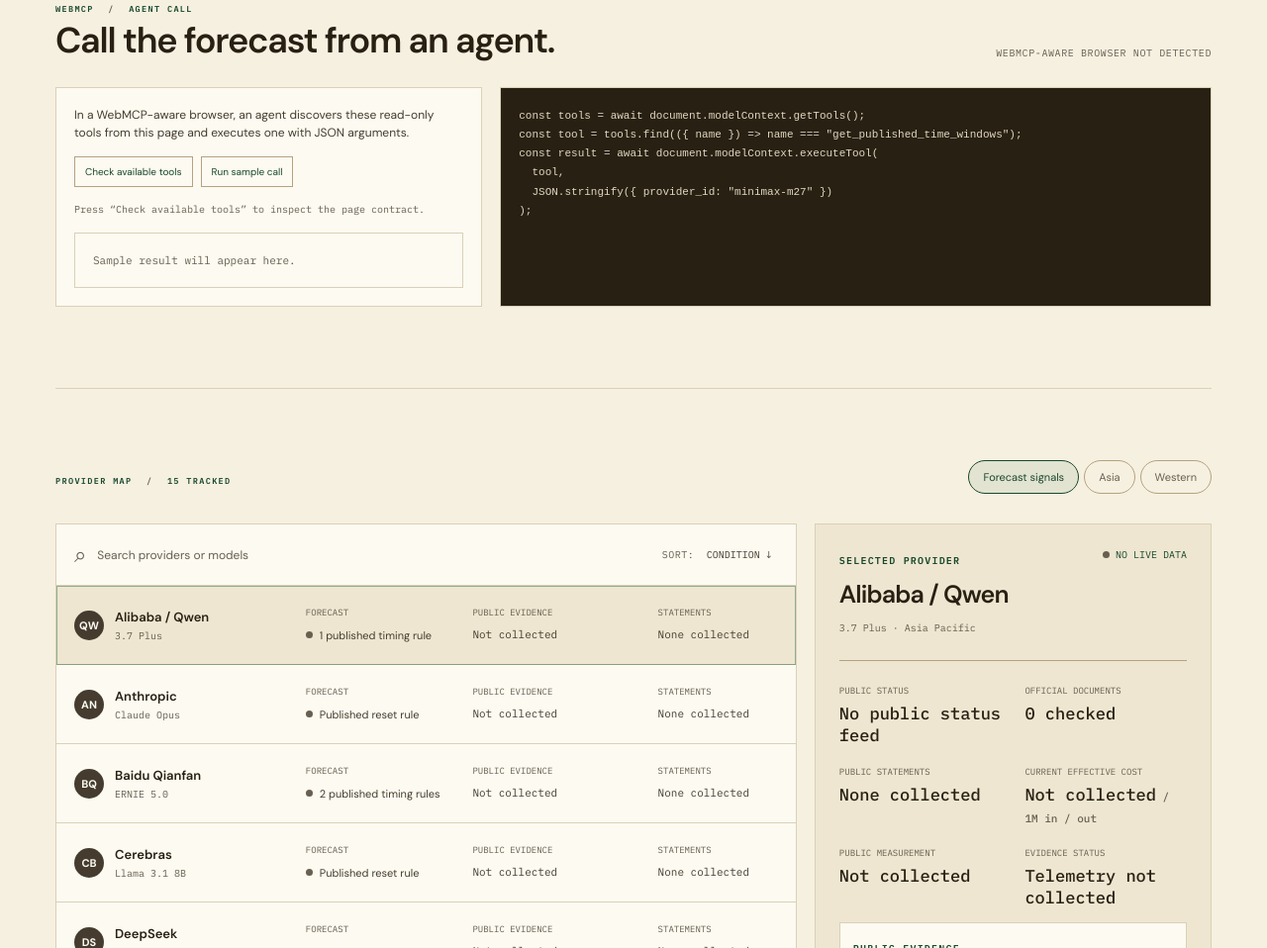
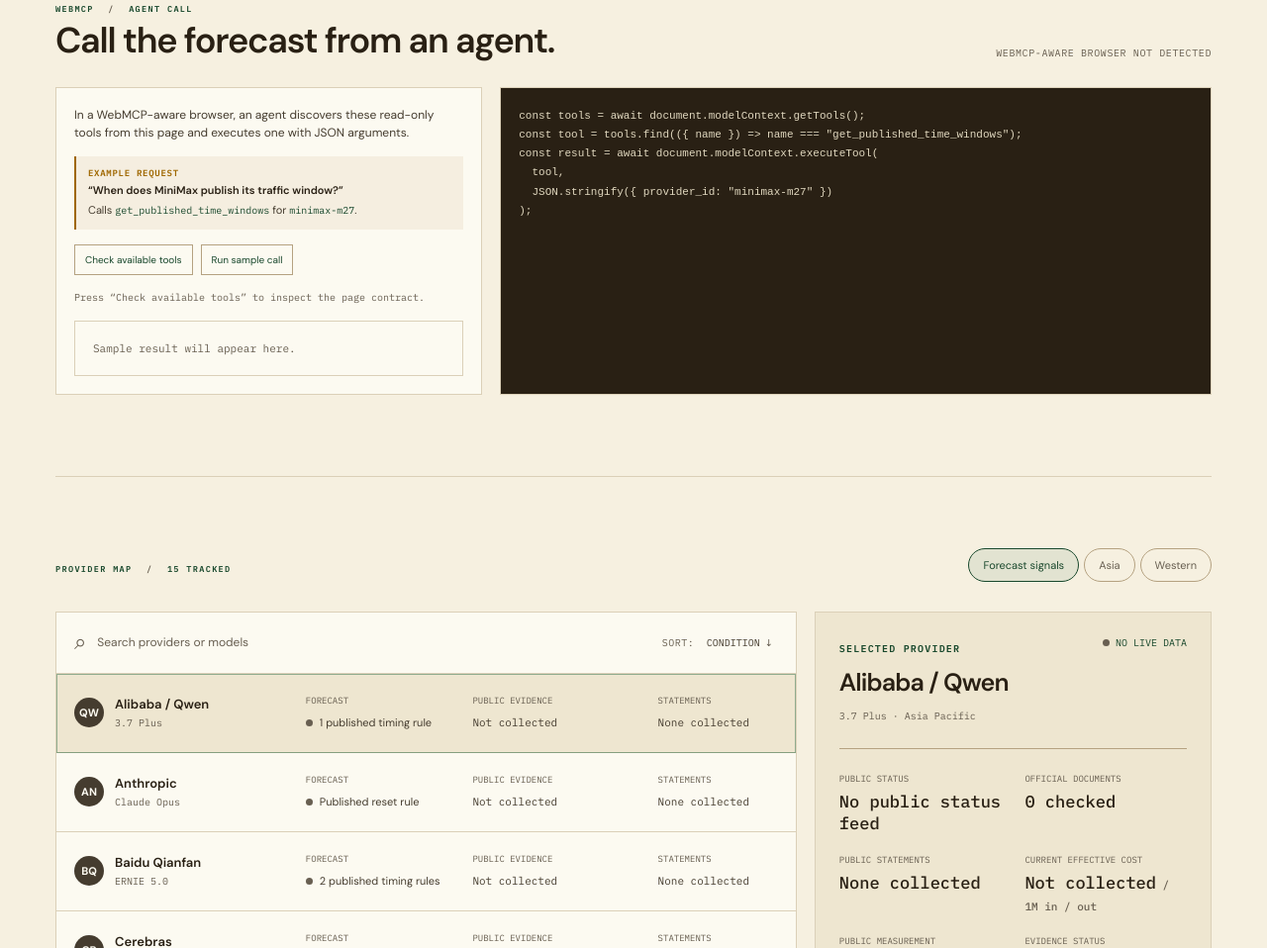
Before and after one commit to outerstellar-hq/token-weather, a website with bundled scripts: page index.html in a window 1280 px wide. Shown: the part 1511-2469 px from the top of the page at 99% size. Built offline with nearby package versions, Linux system fonts and the light colour scheme; files whose address does not match are found by name.

Commit message:
Add a WebMCP request example

```diff
--- a/index.html
+++ b/index.html
@@ -87,6 +87,7 @@
           <div class="webmcp-layout">
             <div class="webmcp-copy">
               <p>In a WebMCP-aware browser, an agent discovers these read-only tools from this page and executes one with JSON arguments.</p>
+              <div class="webmcp-example"><span class="webmcp-example-label">Example request</span><strong>“When does MiniMax publish its traffic window?”</strong><span>Calls <code>get_published_time_windows</code> for <code>minimax-m27</code>.</span></div>
               <div class="webmcp-actions">
                 <button class="small-action" type="button" id="webmcp-check">Check available tools</button>
                 <button class="small-action" type="button" id="webmcp-run">Run sample call</button>
--- a/styles.css
+++ b/styles.css
@@ -60,6 +60,8 @@
 .webmcp-copy, .webmcp-code, .webmcp-output { border: 1px solid var(--line); background: var(--panel); }
 .webmcp-copy { min-width: 0; padding: 18px; }
 .webmcp-copy > p { max-width: 520px; margin-bottom: 15px; color: var(--ink-soft); font-size: 12px; line-height: 1.5; }
+.webmcp-example { display: grid; gap: 5px; margin-bottom: 15px; padding: 11px 12px; border-left: 2px solid var(--amber); background: color-mix(in oklab, var(--amber) 8%, var(--panel)); color: var(--ink-soft); font-size: 11px; line-height: 1.4; }
+.webmcp-example-label { color: var(--amber); font: 600 9px var(--mono); letter-spacing: .08em; text-transform: uppercase; }.webmcp-example strong { color: var(--ink); font-weight: 600; }.webmcp-example code { color: var(--sage-soft); font: 10px var(--mono); }
 .webmcp-actions { display: flex; flex-wrap: wrap; gap: 8px; }
 .webmcp-tool-list { margin-top: 15px; color: var(--muted); font: 10px var(--mono); line-height: 1.6; }
 .webmcp-tool { display: inline-block; margin: 0 6px 6px 0; padding: 4px 6px; border: 1px solid var(--line-bright); color: var(--sage-soft); }
```
